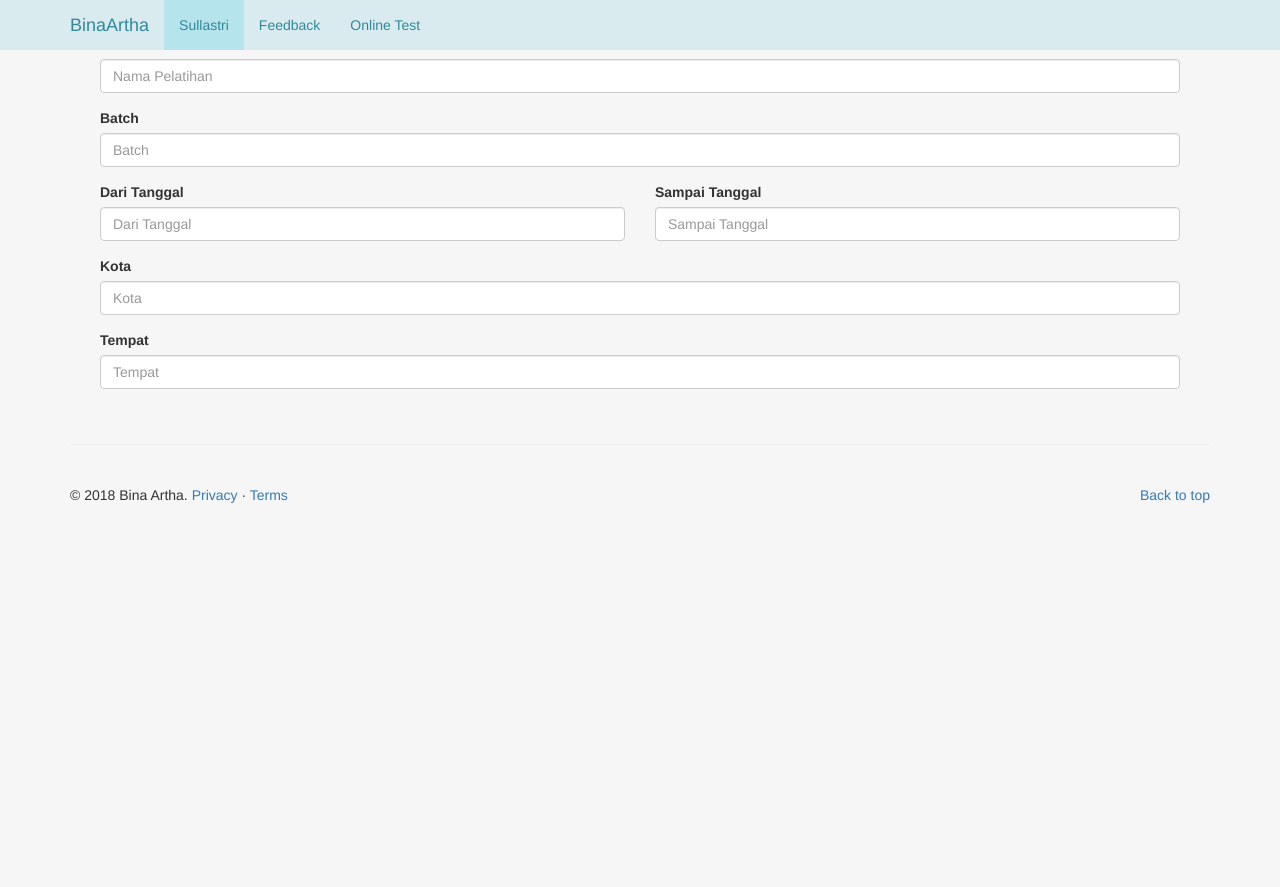
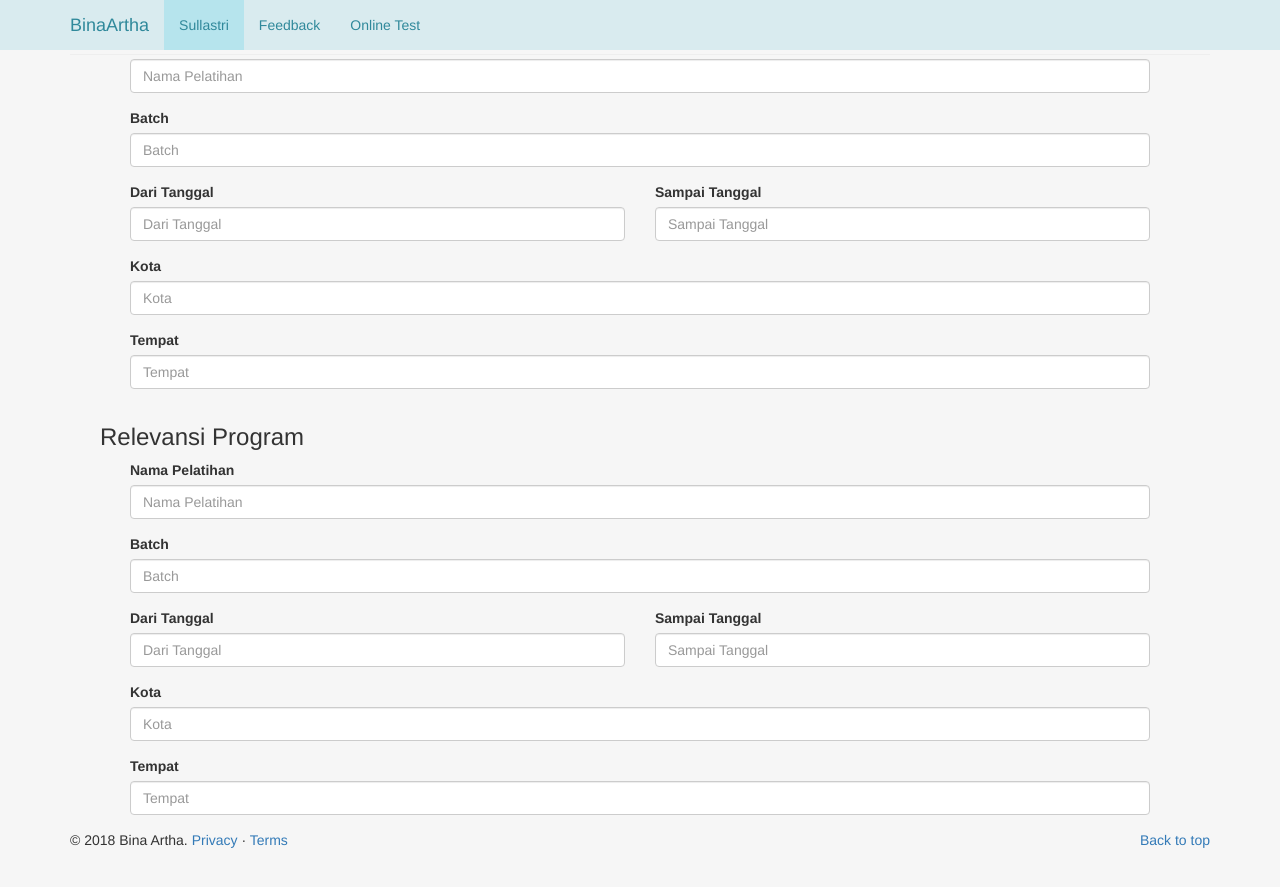
Before and after one commit to kemtol/Bina-Artha, a Jekyll site: the page built from laman/dashboard.md, in a window 1280 px wide and 900 px high, scrolled down 750 px. Shown: the top 887 px of the window. Built offline with Jekyll 4.4.1, drawn with Linux system fonts in a browser that asks for light colours; nearby versions of some CDN libraries; before the commit the page ends 1305 px from its top, so only the background shows below that.

Commit message:
Update admin.html

```diff
--- a/_layouts/admin.html
+++ b/_layouts/admin.html
@@ -124,8 +124,37 @@
         <p>Saudara diharapkan dapat memberi masukan... until end of paragraph.</p>
       </div>
 
-      <div class="row">
-        <div class="col-xs-12">
+      <div class="col-xs-12 bgFFF allPadding2">
+        <div class="col-xs-12 bgEEE allPadding2">
+          <form class="col-xs-12">
+            <div class="form-group col-sm-12">
+              <label for="namaPelatihan">Nama Pelatihan</label>
+              <input type="text" class="form-control" id="namaPelatihan" placeholder="Nama Pelatihan">
+            </div>
+            <div class="form-group col-sm-12">
+              <label for="batch">Batch</label>
+              <input type="text" class="form-control" id="batch" placeholder="Batch">
+            </div>
+            <div class="form-group col-sm-6">
+              <label for="dariTgl">Dari Tanggal</label>
+              <input type="text" class="form-control" id="dariTgl" placeholder="Dari Tanggal">
+            </div>
+            <div class="form-group col-sm-6">
+              <label for="sampaiTgl">Sampai Tanggal</label>
+              <input type="text" class="form-control" id="sampaiTgl" placeholder="Sampai Tanggal">
+            </div>
+            <div class="form-group col-sm-12">
+              <label for="kota">Kota</label>
+              <input type="text" class="form-control" id="kota" placeholder="Kota">
+            </div>
+            <div class="form-group col-sm-12">
+              <label for="tempat">Tempat</label>
+              <input type="text" class="form-control" id="tempat" placeholder="Tempat">
+            </div>
+          </form>
+        </div>
+        <div class="col-xs-12 bgEEE allPadding2">
+          <h3>Relevansi Program</h3>
           <form class="col-xs-12">
             <div class="form-group col-sm-12">
               <label for="namaPelatihan">Nama Pelatihan</label>
```
